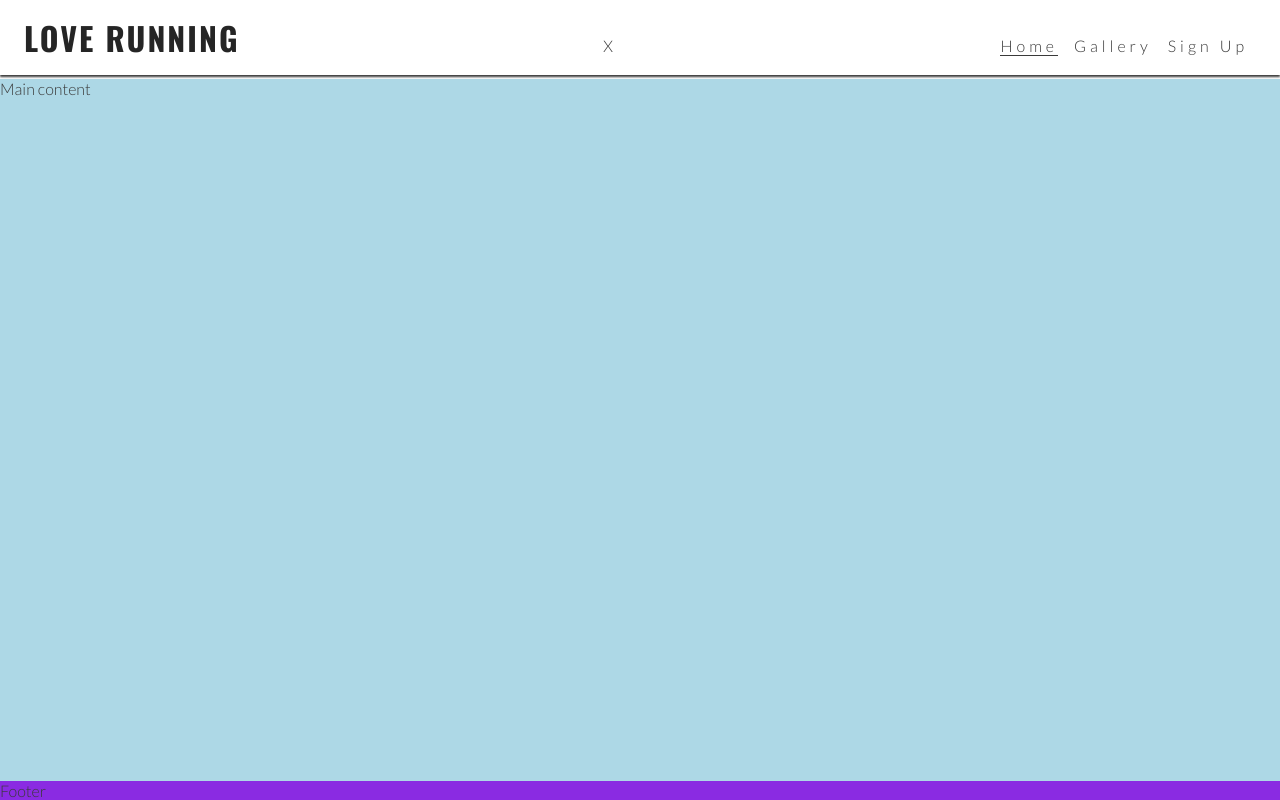
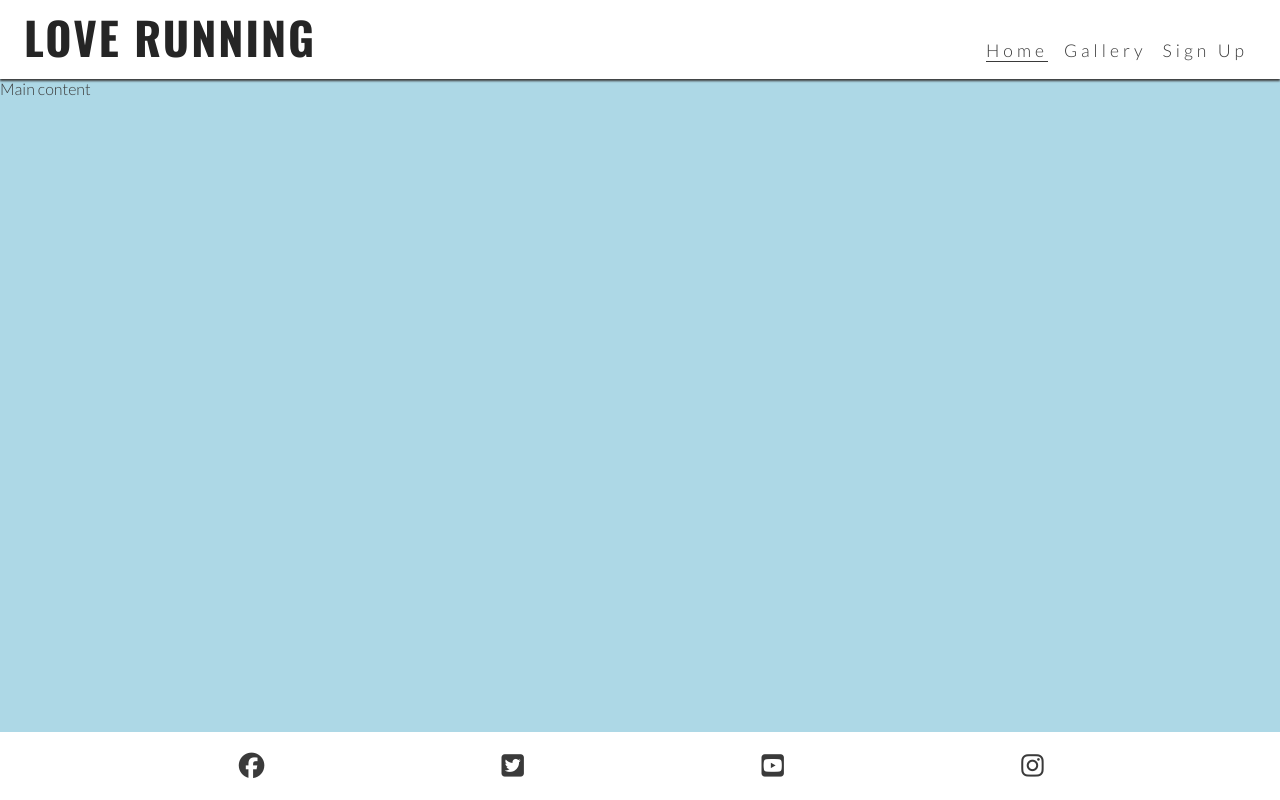
Before and after one commit to Abdirizak0/love-running, a plain HTML site: page index.html in a window 1280 px wide. Drawn offline with nearby package versions, Linux system fonts and the light colour scheme.

Commit message:
footer, add font awesome and styles

```diff
--- a/assets/css/style.css
+++ b/assets/css/style.css
@@ -1,23 +1,24 @@
 /* Google fonts import */
 @import url('https://fonts.googleapis.com/css2?family=Lato:wght@300&family=Oswald:wght@200;300;400;500;600;700&display=swap');
 
+/* Asterisk wildcard selector to override default styles added by the browser */
 * {
     padding: 0;
     margin: 0;
     box-sizing: border-box;
-
 }
 
+/* General styles */
 body {
     min-height: 100vh;
     display: flex;
     flex-direction: column;
+    /* Generic project styles */
     color: #3a3a3a;
     font-family: 'Lato', sans-serif;
-
 }
 
-
+/* Header */
 header {
     background-color: #ffffff;
     padding: 0 1rem;
@@ -42,14 +43,13 @@ h1 {
     color: #252525;
 }
 
-
 #menu {
-    font-family: 110%;
+    font-size: 110%;
     letter-spacing: 4px;
     list-style-type: none;
 }
 
-#menu>li {
+#menu > li {
     margin-bottom: 1em;
 }
 
@@ -57,6 +57,7 @@ h1 {
     border-bottom: 1px solid #3a3a3a;
 }
 
+/* Navbar styles with dropdown toggle */
 nav {
     position: absolute;
     background-color: #ffffff;
@@ -68,6 +69,7 @@ nav {
     top: 100%;
 }
 
+/* Nav toggle */
 #nav-toggle:checked~nav {
     display: block;
 }
@@ -76,21 +78,36 @@ nav {
     display: none;
 }
 
-#nav-toggle-label {
+.nav-toggle-label {
     font-size: 2rem;
 }
 
+/* Main content */
 main {
     background-color: lightblue;
+    /* Make main element take up any surplus space to push footer down */
     flex: 1 0 auto;
     margin-top: 47px;
 }
 
-footer {
-    background-color: blueviolet;
+/* Footer */
+#social-networks {
+    text-align: center;
+    padding: 20px 0;
+    display: flex;
+    justify-content: space-evenly;
+    list-style-type: none;
 }
 
-@media screen and (min-width:768px) {
+#social-networks i {
+    font-size: 160%;
+    padding: 5%;
+    color: #3a3a3a;
+}
+
+/* Media query: tablets and larger (768px and up) */
+@media screen and (min-width: 768px) {
+    /* Header */
     nav {
         display: block;
         position: relative;
@@ -103,7 +120,7 @@ footer {
         display: flex;
     }
 
-    #menu>li {
+    #menu > li {
         padding-left: 1rem;
     }
 
@@ -112,19 +129,21 @@ footer {
     }
 
     #logo {
-        font-size: 200%;
+        font-size: 280%;
         line-height: 75px;
-        margin: 0 0.5rem
+        margin: 0 0.5rem;
     }
 
+    /* Main content */
     main {
+        /* Push main content down to accommodate larger header */
         margin-top: 79px;
     }
 }
 
-/*Large devices(laptops and desktops,992px and up)*/
-@media screen and (min-width) {
-    #menu a:hover {
+/* Large devices (laptops and desktops, 992px and up) */
+@media screen and (min-width: 992px) {
+    #menu a:hover{
         border-bottom: 1px solid #3a3a3a;
     }
 }
--- a/index.html
+++ b/index.html
@@ -1,39 +1,34 @@
 <!DOCTYPE html>
 <html lang="en">
+
 <head>
-    <meta charset="utf-8" />
-    <meta http-equiv="X-UA-Compatible" content="IE=edge" />
-    <meta name="viewport" content="width=device-width, initial-scale=1.0" />
-    <!--Title-->
-    <title>Love Running></title>
-    <!--Favicon-->
-    <link
-      rel="apple-touch-icon"
-      sizes="180x180"
-      href="assets/favicon/apple-touch-icon.png"
-    />
-    <link
-      rel="icon"
-      type="image/png"
-      sizes="32x32"
-      href="assets/favicon/favicon-32x32.png"
-    />
-    <link
-      rel="icon"
-      type="image/png"
-      sizes="16x16"
-      href="assets/favicon/favicon-16x16.png"
-    />
-    <link rel="stylesheet" href="assets/css/style.css" />
+    <meta charset="UTF-8">
+    <meta http-equiv="X-UA-Compatible" content="IE=edge">
+    <meta name="viewport" content="width=device-width, initial-scale=1.0">
+    <!-- Meta tags for search engines -->
+    <meta name="description"
+        content="Love Running. Club for runners in Dublin, Ireland. Urban running, trail running. Dublin docklands and Phoenix Park">
+    <meta name="keywords" content="love running, run, running club, runners, Ireland, Dublin, sport, exercise">
+    <!-- Title -->
+    <title>Love Running</title>
+    <!-- Favicon -->
+    <link rel="apple-touch-icon" sizes="180x180" href="assets/favicon/apple-touch-icon.png">
+    <link rel="icon" type="image/png" sizes="32x32" href="assets/favicon/favicon-32x32.png">
+    <link rel="icon" type="image/png" sizes="16x16" href="assets/favicon/favicon-16x16.png">
+    <!-- Stylesheet -->
+    <link rel="stylesheet" href="assets/css/style.css">
 </head>
 
 <body>
+    <!-- Header -->
     <header>
         <a href="index.html">
             <h1 id="logo">Love Running</h1>
         </a>
-      <input type="checkbox" id="nav-toggle"name="nav-toggle>
-      <label for ="nav-toggle" class="nav-toggle-label">X</label>
+        <input type="checkbox" id="nav-toggle" name="nav-toggle">
+        <label for="nav-toggle" class="nav-toggle-label">
+            <i class="fa-solid fa-bars"></i>
+        </label>
         <nav>
             <ul id="menu">
                 <li><a href="" class="active">Home</a></li>
@@ -43,7 +38,37 @@
         </nav>
     </header>
 
+    <!-- Main content -->
     <main>Main content</main>
-    <footer>Footer</footer>
+
+    <!-- Footer -->
+    <footer>
+        <ul id="social-networks">
+            <li>
+                <a href="https://www.facebook.com/" target="_blank" rel="noopener"
+                    aria-label="Visit our Facebook page (opens in a new tab)">
+                    <i class="fa-brands fa-facebook"></i></a>
+            </li>
+            <li>
+                <a href="https://www.twitter.com/" target="_blank" rel="noopener"
+                    aria-label="Visit our Twitter page (opens in a new tab)">
+                    <i class="fa-brands fa-twitter-square"></i></a>
+            </li>
+            <li>
+                <a href="https://www.youtube.com/" target="_blank" rel="noopener"
+                    aria-label="Visit our YouTube page (opens in a new tab)">
+                    <i class="fa-brands fa-youtube-square"></i></a>
+            </li>
+            <li>
+                <a href="https://www.instagram.com/" target="_blank" rel="noopener"
+                    aria-label="Visit our Instagram page (opens in a new tab)">
+                    <i class="fa-brands fa-instagram"></i></a>
+            </li>
+        </ul>
+    </footer>
+
+    <!-- Font Awesome kit -->
+    <script src="https://kit.fontawesome.com/3b20d96fa9.js" crossorigin="anonymous"></script>
 </body>
+
 </html>
```
Lines whose indentation alone changed are shown as unchanged.
